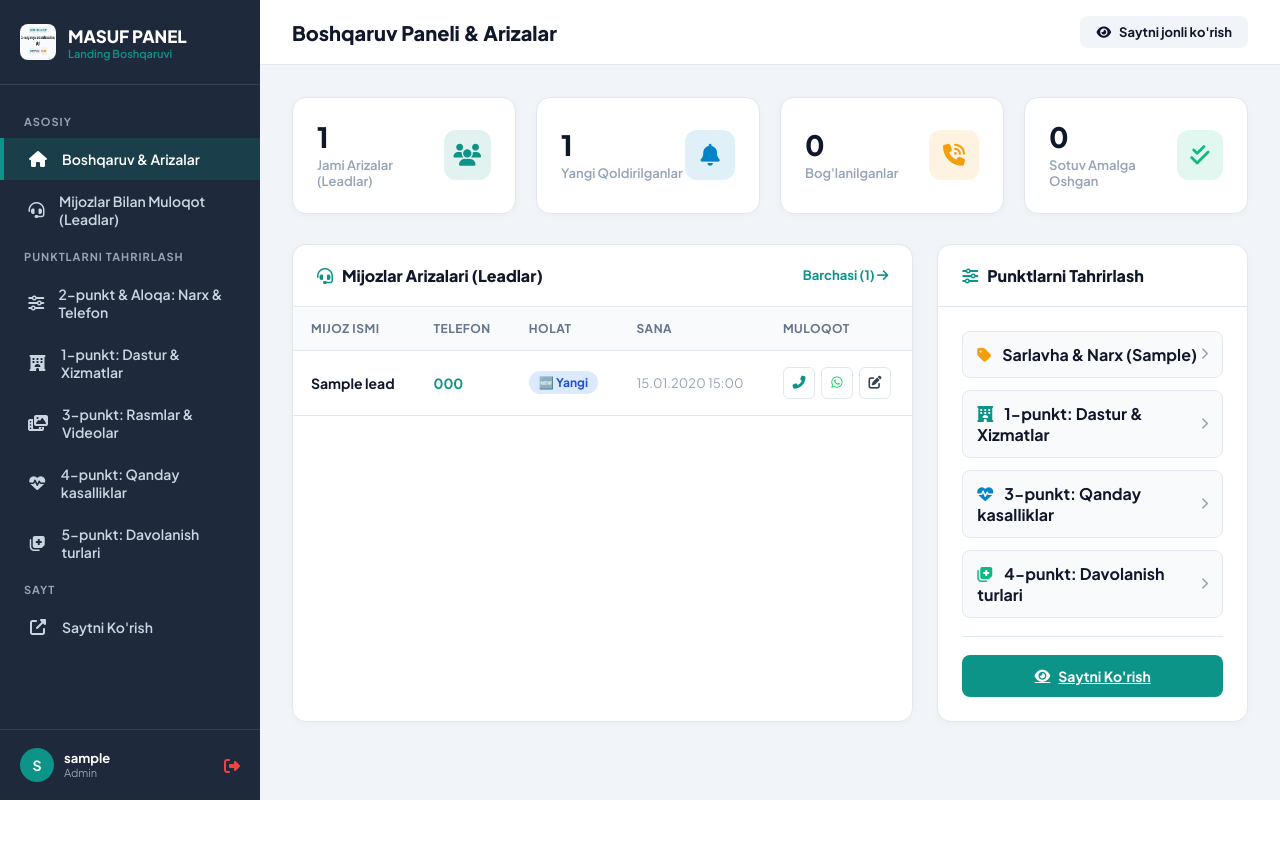
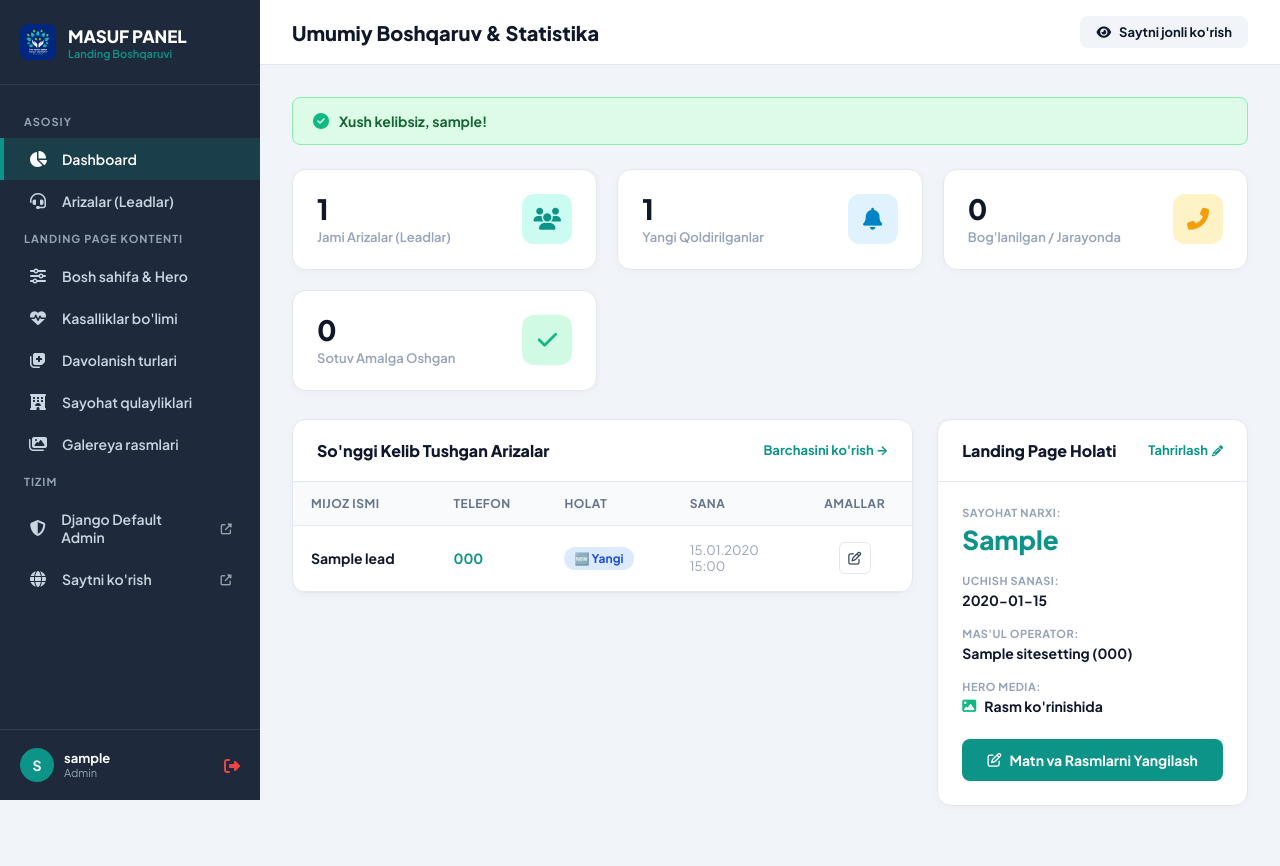
Before and after one commit to Xudoynazar1112/masuf, a Django app: page /dashboard/ in a window 1280 px wide. Before the commit the page ends 800 px from the top, so only its background shows below. Run offline with Django 5.2, Linux system fonts and the light colour scheme; a user stored in the database is signed in; tables that the repository leaves empty hold one stand-in row (values such as "Sample post").

Commit message:
feat: match dashboard and leads to video frames and update logo with IMG_6033.JPG

```diff
--- a/landing/models.py
+++ b/landing/models.py
@@ -170,6 +170,10 @@ class SiteSettings(models.Model):
         return settings
 
     # Helper getters for active language
+    @property
+    def flight_dates(self):
+        return self.flight_dates_uz
+
     def get_title(self, lang='uz'):
         return self.site_title_ru if lang == 'ru' else self.site_title_uz
 
@@ -300,7 +304,7 @@ class Lead(models.Model):
     STATUS_CHOICES = [
         ('new', '🆕 Yangi'),
         ('contacted', '📞 Bog\'lanildi'),
-        ('in_progress', '⏳ Suhbatda'),
+        ('in_progress', '⏳ O\'rganilmoqda / Suhbatda'),
         ('sold', '✅ Sotuv amalga oshdi'),
         ('cancelled', '❌ Bekor qilindi'),
     ]
--- a/landing/views.py
+++ b/landing/views.py
@@ -133,7 +133,7 @@ def dashboard_home(request):
     # Statistikalar
     total_leads = Lead.objects.count()
     new_leads = Lead.objects.filter(status='new').count()
-    contacted_leads = Lead.objects.filter(status='contacted').count()
+    contacted_leads = Lead.objects.filter(status__in=['contacted', 'in_progress']).count()
     sold_leads = Lead.objects.filter(status='sold').count()
 
     # So'nggi 8 ta ariza
@@ -206,6 +206,7 @@ def dashboard_leads_list(request):
 
     status_choices = Lead.STATUS_CHOICES
     new_leads_count = Lead.objects.filter(status='new').count()
+    total_count = Lead.objects.count()
 
     context = {
         'leads': leads,
@@ -213,6 +214,7 @@ def dashboard_leads_list(request):
         'query': query,
         'status_choices': status_choices,
         'new_leads_count': new_leads_count,
+        'total_count': total_count,
         'active_menu': 'leads',
     }
     return render(request, 'dashboard/leads_list.html', context)
--- a/static/css/dashboard.css
+++ b/static/css/dashboard.css
@@ -56,6 +56,7 @@ body {
   width: 36px;
   height: 36px;
   border-radius: 8px;
+  object-fit: cover;
 }
 
 .sidebar-header h2 {
@@ -223,12 +224,27 @@ body {
   flex-grow: 1;
 }
 
+/* Welcome Alert Banner */
+.welcome-alert {
+  background-color: #dcfce7;
+  border: 1px solid #86efac;
+  border-radius: 8px;
+  padding: 14px 20px;
+  color: #166534;
+  font-size: 14px;
+  font-weight: 700;
+  display: flex;
+  align-items: center;
+  gap: 10px;
+  margin-bottom: 24px;
+}
+
 /* Stats Cards Grid */
 .stats-grid {
   display: grid;
-  grid-template-columns: repeat(auto-fit, minmax(220px, 1fr));
+  grid-template-columns: repeat(3, 1fr);
   gap: 20px;
-  margin-bottom: 30px;
+  margin-bottom: 28px;
 }
 
 .stat-card {
@@ -485,6 +501,12 @@ body {
   color: var(--dash-text-light);
 }
 
+@media (max-width: 992px) {
+  .stats-grid {
+    grid-template-columns: repeat(2, 1fr);
+  }
+}
+
 @media (max-width: 768px) {
   .dash-sidebar {
     transform: translateX(-100%);
@@ -495,6 +517,9 @@ body {
   .dash-main {
     margin-left: 0;
   }
+  .stats-grid {
+    grid-template-columns: 1fr;
+  }
   .form-grid {
     grid-template-columns: 1fr;
   }
--- a/templates/dashboard/base.html
+++ b/templates/dashboard/base.html
@@ -31,65 +31,73 @@
     </div>
 
     <ul class="sidebar-menu">
-      <li class="menu-label">Asosiy</li>
+      <li class="menu-label">ASOSIY</li>
       <li class="menu-item {% if active_menu == 'home' %}active{% endif %}">
         <a href="{% url 'dashboard_home' %}">
-          <i class="fas fa-home"></i>
-          <span>Boshqaruv & Arizalar</span>
+          <i class="fas fa-chart-pie"></i>
+          <span>Dashboard</span>
+        </a>
+      </li>
+
+      <li class="menu-item {% if active_menu == 'leads' %}active{% endif %}">
+        <a href="{% url 'dashboard_leads' %}">
+          <i class="fas fa-headset"></i>
+          <span>Arizalar (Leadlar)</span>
           {% if new_leads_count %}
             <span class="sidebar-badge">{{ new_leads_count }} yangi</span>
           {% endif %}
         </a>
       </li>
 
-      <li class="menu-item {% if active_menu == 'leads' %}active{% endif %}">
-        <a href="{% url 'dashboard_leads' %}">
-          <i class="fas fa-headset"></i>
-          <span>Mijozlar Bilan Muloqot (Leadlar)</span>
+      <li class="menu-label">LANDING PAGE KONTENTI</li>
+      <li class="menu-item {% if active_menu == 'settings' %}active{% endif %}">
+        <a href="{% url 'dashboard_settings' %}">
+          <i class="fas fa-sliders-h"></i>
+          <span>Bosh sahifa & Hero</span>
         </a>
       </li>
 
-      <li class="menu-label">Punktlarni Tahrirlash</li>
-      <li class="menu-item {% if active_menu == 'settings' %}active{% endif %}">
-        <a href="{% url 'dashboard_settings' %}">
-          <i class="fas fa-sliders-h"></i>
-          <span>2-punkt & Aloqa: Narx & Telefon</span>
+      <li class="menu-item {% if active_menu == 'diseases' %}active{% endif %}">
+        <a href="{% url 'dashboard_diseases' %}">
+          <i class="fas fa-heartbeat"></i>
+          <span>Kasalliklar bo'limi</span>
+        </a>
+      </li>
+
+      <li class="menu-item {% if active_menu == 'treatments' %}active{% endif %}">
+        <a href="{% url 'dashboard_treatments' %}">
+          <i class="fas fa-notes-medical"></i>
+          <span>Davolanish turlari</span>
         </a>
       </li>
 
       <li class="menu-item {% if active_menu == 'features' %}active{% endif %}">
         <a href="{% url 'dashboard_features' %}">
           <i class="fas fa-hotel"></i>
-          <span>1-punkt: Dastur & Xizmatlar</span>
+          <span>Sayohat qulayliklari</span>
         </a>
       </li>
 
       <li class="menu-item {% if active_menu == 'gallery' %}active{% endif %}">
         <a href="{% url 'dashboard_gallery' %}">
-          <i class="fas fa-photo-video"></i>
-          <span>3-punkt: Rasmlar & Videolar</span>
+          <i class="fas fa-images"></i>
+          <span>Galereya rasmlari</span>
         </a>
       </li>
 
-      <li class="menu-item {% if active_menu == 'diseases' %}active{% endif %}">
-        <a href="{% url 'dashboard_diseases' %}">
-          <i class="fas fa-heartbeat"></i>
-          <span>4-punkt: Qanday kasalliklar</span>
+      <li class="menu-label">TIZIM</li>
+      <li class="menu-item">
+        <a href="/admin/" target="_blank">
+          <i class="fas fa-shield-alt"></i>
+          <span>Django Default Admin</span>
+          <i class="fas fa-external-link-alt" style="margin-left: auto; font-size: 11px; opacity: 0.7;"></i>
         </a>
       </li>
-
-      <li class="menu-item {% if active_menu == 'treatments' %}active{% endif %}">
-        <a href="{% url 'dashboard_treatments' %}">
-          <i class="fas fa-notes-medical"></i>
-          <span>5-punkt: Davolanish turlari</span>
-        </a>
-      </li>
-
-      <li class="menu-label">Sayt</li>
       <li class="menu-item">
         <a href="{% url 'landing_page' %}" target="_blank">
-          <i class="fas fa-external-link-alt"></i>
-          <span>Saytni Ko'rish</span>
+          <i class="fas fa-globe"></i>
+          <span>Saytni ko'rish</span>
+          <i class="fas fa-external-link-alt" style="margin-left: auto; font-size: 11px; opacity: 0.7;"></i>
         </a>
       </li>
     </ul>
--- a/templates/dashboard/index.html
+++ b/templates/dashboard/index.html
@@ -1,78 +1,84 @@
 {% extends 'dashboard/base.html' %}
 {% load static %}
 
-{% block page_title %}Boshqaruv Paneli & Arizalar{% endblock %}
+{% block page_title %}Umumiy Boshqaruv & Statistika{% endblock %}
 
 {% block content %}
-<!-- Top Stats Grid -->
+<!-- Welcome Alert -->
+<div class="welcome-alert">
+  <i class="fas fa-check-circle" style="color: #10b981; font-size: 16px;"></i>
+  <span>Xush kelibsiz, {{ request.user.username }}!</span>
+</div>
+
+<!-- Top Stats Grid (3 columns matching video) -->
 <div class="stats-grid">
-  <div class="stat-card stat-primary">
+  <div class="stat-card">
     <div>
       <div class="stat-number">{{ total_leads }}</div>
       <div class="stat-label">Jami Arizalar (Leadlar)</div>
     </div>
-    <div class="stat-icon">
+    <div class="stat-icon" style="background: #ccfbf1; color: #0d9488;">
       <i class="fas fa-users"></i>
     </div>
   </div>
 
-  <div class="stat-card stat-info">
+  <div class="stat-card">
     <div>
       <div class="stat-number">{{ new_leads }}</div>
       <div class="stat-label">Yangi Qoldirilganlar</div>
     </div>
-    <div class="stat-icon">
+    <div class="stat-icon" style="background: #e0f2fe; color: #0284c7;">
       <i class="fas fa-bell"></i>
     </div>
   </div>
 
-  <div class="stat-card stat-warning">
+  <div class="stat-card">
     <div>
       <div class="stat-number">{{ contacted_leads }}</div>
-      <div class="stat-label">Bog'lanilganlar</div>
+      <div class="stat-label">Bog'lanilgan / Jarayonda</div>
     </div>
-    <div class="stat-icon">
-      <i class="fas fa-phone-volume"></i>
+    <div class="stat-icon" style="background: #fef3c7; color: #f59e0b;">
+      <i class="fas fa-phone-alt"></i>
     </div>
   </div>
 
-  <div class="stat-card stat-success">
+  <div class="stat-card">
     <div>
       <div class="stat-number">{{ sold_leads }}</div>
       <div class="stat-label">Sotuv Amalga Oshgan</div>
     </div>
-    <div class="stat-icon">
-      <i class="fas fa-check-double"></i>
+    <div class="stat-icon" style="background: #d1fae5; color: #10b981;">
+      <i class="fas fa-check"></i>
     </div>
   </div>
 </div>
 
 <!-- Main 2-Column Section -->
-<div style="display: grid; grid-template-columns: 2fr 1fr; gap: 24px;">
+<div style="display: grid; grid-template-columns: 2fr 1fr; gap: 24px; align-items: start;">
 
-  <!-- 1. Recent Leads Table (Mijozlar bilan gaplashish) -->
+  <!-- 1. Recent Leads Table -->
   <div class="dash-card">
     <div class="dash-card-header">
-      <h3 class="dash-card-title"><i class="fas fa-headset" style="color: var(--dash-primary); margin-right: 6px;"></i> Mijozlar Arizalari (Leadlar)</h3>
+      <h3 class="dash-card-title">So'nggi Kelib Tushgan Arizalar</h3>
       <a href="{% url 'dashboard_leads' %}" style="font-size: 13px; font-weight: 700; color: var(--dash-primary); text-decoration: none;">
-        Barchasi ({{ total_leads }}) <i class="fas fa-arrow-right"></i>
+        Barchasini ko'rish &rarr;
       </a>
     </div>
     <div class="dash-card-body" style="padding: 0;">
       <table class="dash-table">
         <thead>
           <tr>
-            <th>Mijoz Ismi</th>
-            <th>Telefon</th>
-            <th>Holat</th>
-            <th>Sana</th>
-            <th>Muloqot</th>
+            <th>MIJOZ ISMI</th>
+            <th>TELEFON</th>
+            <th>HOLAT</th>
+            <th>SANA</th>
+            <th style="text-align: center;">AMALLAR</th>
           </tr>
         </thead>
         <tbody>
           {% for lead in recent_leads %}
           <tr>
-            <td style="font-weight: 700;">{{ lead.name }}</td>
+            <td style="font-weight: 700; color: var(--dash-dark);">{{ lead.name }}</td>
             <td>
               <a href="tel:{{ lead.phone }}" style="color: var(--dash-primary); font-weight: 700; text-decoration: none;">
                 {{ lead.phone }}
@@ -81,26 +87,19 @@
             <td>
               <span class="status-badge badge-{{ lead.status }}">{{ lead.get_status_display }}</span>
             </td>
-            <td style="font-size: 13px; color: var(--dash-text-light);">
-              {{ lead.created_at|date:"d.m.Y H:i" }}
+            <td style="font-size: 13px; color: var(--dash-text-light); line-height: 1.3;">
+              <div>{{ lead.created_at|date:"d.m.Y" }}</div>
+              <div>{{ lead.created_at|date:"H:i" }}</div>
             </td>
-            <td>
-              <div style="display: flex; gap: 6px;">
-                <a href="tel:{{ lead.phone }}" class="btn-action-icon" style="color: #0d9488;" title="Qo'ng'iroq qilish">
-                  <i class="fas fa-phone-alt"></i>
-                </a>
-                <a href="https://wa.me/{{ lead.phone|slugify }}" target="_blank" class="btn-action-icon" style="color: #25d366;" title="WhatsApp">
-                  <i class="fab fa-whatsapp"></i>
-                </a>
-                <a href="{% url 'dashboard_lead_detail' lead.id %}" class="btn-action-icon" title="Holat / Izoh yozish">
-                  <i class="fas fa-edit"></i>
-                </a>
-              </div>
+            <td style="text-align: center;">
+              <a href="{% url 'dashboard_lead_detail' lead.id %}" class="btn-action-icon" title="Tahrirlash">
+                <i class="far fa-edit"></i>
+              </a>
             </td>
           </tr>
           {% empty %}
           <tr>
-            <td colspan="5" style="text-align: center; color: var(--dash-text-light); padding: 30px;">
+            <td colspan="5" style="text-align: center; color: var(--dash-text-light); padding: 36px;">
               Hozircha arizalar kelib tushmagan.
             </td>
           </tr>
@@ -110,47 +109,46 @@
     </div>
   </div>
 
-  <!-- 2. Accordion Punktlarini Tahrirlash -->
+  <!-- 2. Landing Page Holati -->
   <div class="dash-card">
     <div class="dash-card-header">
-      <h3 class="dash-card-title"><i class="fas fa-sliders-h" style="color: var(--dash-primary); margin-right: 6px;"></i> Punktlarni Tahrirlash</h3>
+      <h3 class="dash-card-title">Landing Page Holati</h3>
+      <a href="{% url 'dashboard_settings' %}" style="font-size: 13px; font-weight: 700; color: var(--dash-primary); text-decoration: none; display: flex; align-items: center; gap: 4px;">
+        Tahrirlash <i class="fas fa-pencil-alt" style="font-size: 11px;"></i>
+      </a>
     </div>
-    <div class="dash-card-body" style="display: flex; flex-direction: column; gap: 12px;">
+    <div class="dash-card-body">
+      <div style="margin-bottom: 18px;">
+        <div style="font-size: 11px; font-weight: 700; color: var(--dash-text-light); letter-spacing: 0.5px; text-transform: uppercase; margin-bottom: 4px;">SAYOHAT NARXI:</div>
+        <div style="font-size: 26px; font-weight: 800; color: var(--dash-primary);">{{ settings.tour_price }}</div>
+      </div>
 
-      <a href="{% url 'dashboard_settings' %}" style="display: flex; align-items: center; justify-content: space-between; padding: 12px 14px; background: #f8fafc; border: 1px solid var(--dash-border); border-radius: 8px; text-decoration: none; color: var(--dash-dark); font-weight: 700; transition: all 0.2s;">
-        <div>
-          <i class="fas fa-tag" style="color: #f59e0b; margin-right: 8px;"></i> Sarlavha & Narx ({{ settings.tour_price }})
+      <div style="margin-bottom: 18px;">
+        <div style="font-size: 11px; font-weight: 700; color: var(--dash-text-light); letter-spacing: 0.5px; text-transform: uppercase; margin-bottom: 4px;">UCHISH SANASI:</div>
+        <div style="font-size: 14px; font-weight: 700; color: var(--dash-dark);">{{ settings.flight_dates }}</div>
+      </div>
+
+      <div style="margin-bottom: 18px;">
+        <div style="font-size: 11px; font-weight: 700; color: var(--dash-text-light); letter-spacing: 0.5px; text-transform: uppercase; margin-bottom: 4px;">MAS'UL OPERATOR:</div>
+        <div style="font-size: 14px; font-weight: 700; color: var(--dash-dark);">{{ settings.operator_name }} ({{ settings.phone_number }})</div>
+      </div>
+
+      <div style="margin-bottom: 24px;">
+        <div style="font-size: 11px; font-weight: 700; color: var(--dash-text-light); letter-spacing: 0.5px; text-transform: uppercase; margin-bottom: 4px;">HERO MEDIA:</div>
+        <div style="font-size: 14px; font-weight: 700; color: var(--dash-dark); display: flex; align-items: center; gap: 8px;">
+          {% if settings.hero_media_type == 'video' %}
+            <i class="fas fa-video" style="color: #0284c7;"></i> Video ko'rinishida
+          {% else %}
+            <i class="fas fa-image" style="color: #10b981;"></i> Rasm ko'rinishida
+          {% endif %}
         </div>
-        <i class="fas fa-chevron-right" style="color: var(--dash-text-light); font-size: 12px;"></i>
-      </a>
+      </div>
 
-      <a href="{% url 'dashboard_features' %}" style="display: flex; align-items: center; justify-content: space-between; padding: 12px 14px; background: #f8fafc; border: 1px solid var(--dash-border); border-radius: 8px; text-decoration: none; color: var(--dash-dark); font-weight: 700; transition: all 0.2s;">
-        <div>
-          <i class="fas fa-hotel" style="color: #0d9488; margin-right: 8px;"></i> 1-punkt: Dastur & Xizmatlar
-        </div>
-        <i class="fas fa-chevron-right" style="color: var(--dash-text-light); font-size: 12px;"></i>
-      </a>
-
-      <a href="{% url 'dashboard_diseases' %}" style="display: flex; align-items: center; justify-content: space-between; padding: 12px 14px; background: #f8fafc; border: 1px solid var(--dash-border); border-radius: 8px; text-decoration: none; color: var(--dash-dark); font-weight: 700; transition: all 0.2s;">
-        <div>
-          <i class="fas fa-heartbeat" style="color: #0284c7; margin-right: 8px;"></i> 3-punkt: Qanday kasalliklar
-        </div>
-        <i class="fas fa-chevron-right" style="color: var(--dash-text-light); font-size: 12px;"></i>
-      </a>
-
-      <a href="{% url 'dashboard_treatments' %}" style="display: flex; align-items: center; justify-content: space-between; padding: 12px 14px; background: #f8fafc; border: 1px solid var(--dash-border); border-radius: 8px; text-decoration: none; color: var(--dash-dark); font-weight: 700; transition: all 0.2s;">
-        <div>
-          <i class="fas fa-notes-medical" style="color: #10b981; margin-right: 8px;"></i> 4-punkt: Davolanish turlari
-        </div>
-        <i class="fas fa-chevron-right" style="color: var(--dash-text-light); font-size: 12px;"></i>
-      </a>
-
-      <hr style="border: 0; border-top: 1px solid var(--dash-border); margin: 6px 0;">
-
-      <a href="{% url 'landing_page' %}" target="_blank" class="btn-save" style="width: 100%; justify-content: center;">
-        <i class="fas fa-eye"></i> Saytni Ko'rish
+      <a href="{% url 'dashboard_settings' %}" class="btn-save" style="width: 100%; justify-content: center; text-decoration: none; padding: 12px; border-radius: 8px; font-size: 14px; font-weight: 700;">
+        <i class="far fa-edit"></i> Matn va Rasmlarni Yangilash
       </a>
     </div>
   </div>
+
 </div>
 {% endblock %}
```
Also changed, not shown: landing/management/commands/setup_default_data.py (+50 -12 lines), templates/dashboard/leads_list.html (+27 -26 lines), IMG_6033.JPG (added), static/images/IMG_6033.JPG (added), static/images/logo.jpg, static/images/logo.png.
